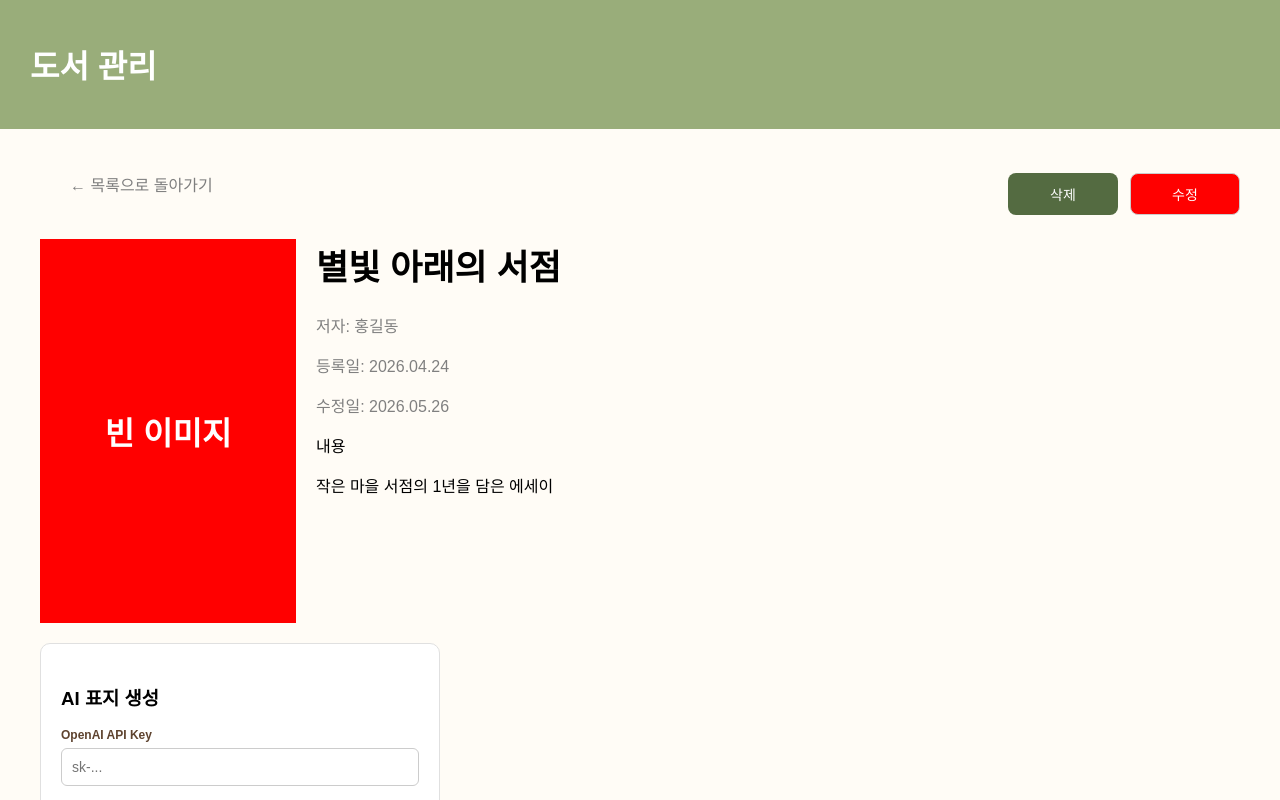
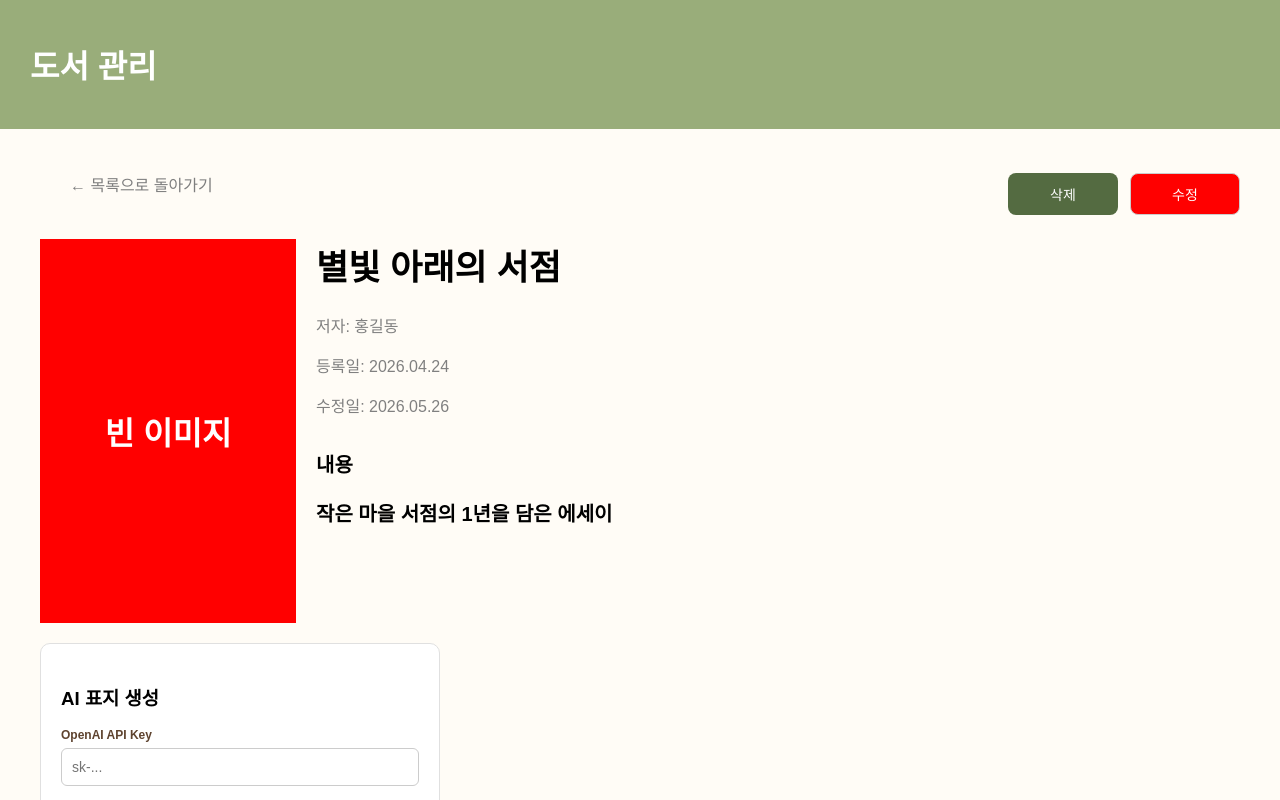
Before and after one commit to lsh4323/AIVLE_Mini-Project_4, a React (Vite) app: page /infobook/1 in a window 1280 px wide. Shown: the top 800 px of the page. Built offline with nearby package versions, Linux system fonts and the light colour scheme; data requests are answered from the project's data file.

Commit message:
css - 글씨 서식 수정

```diff
--- a/src/App.css
+++ b/src/App.css
@@ -231,10 +231,18 @@ button[type="delete"] {
 .book-side-text p.gray {
   font-size: 16px;
   color: gray;
+  margin-bottom: 4px;
 }
+
 .book-side-text p.black {
-  font-size: 16px;
+  font-size: 20px;
   color: black;
+  font-weight: 600;
+  margin-top: 32px;
+}
+
+.book-side-text p.black + p.black {
+  margin-top: 8px;
 }
 
 .book-edit-content {
```
